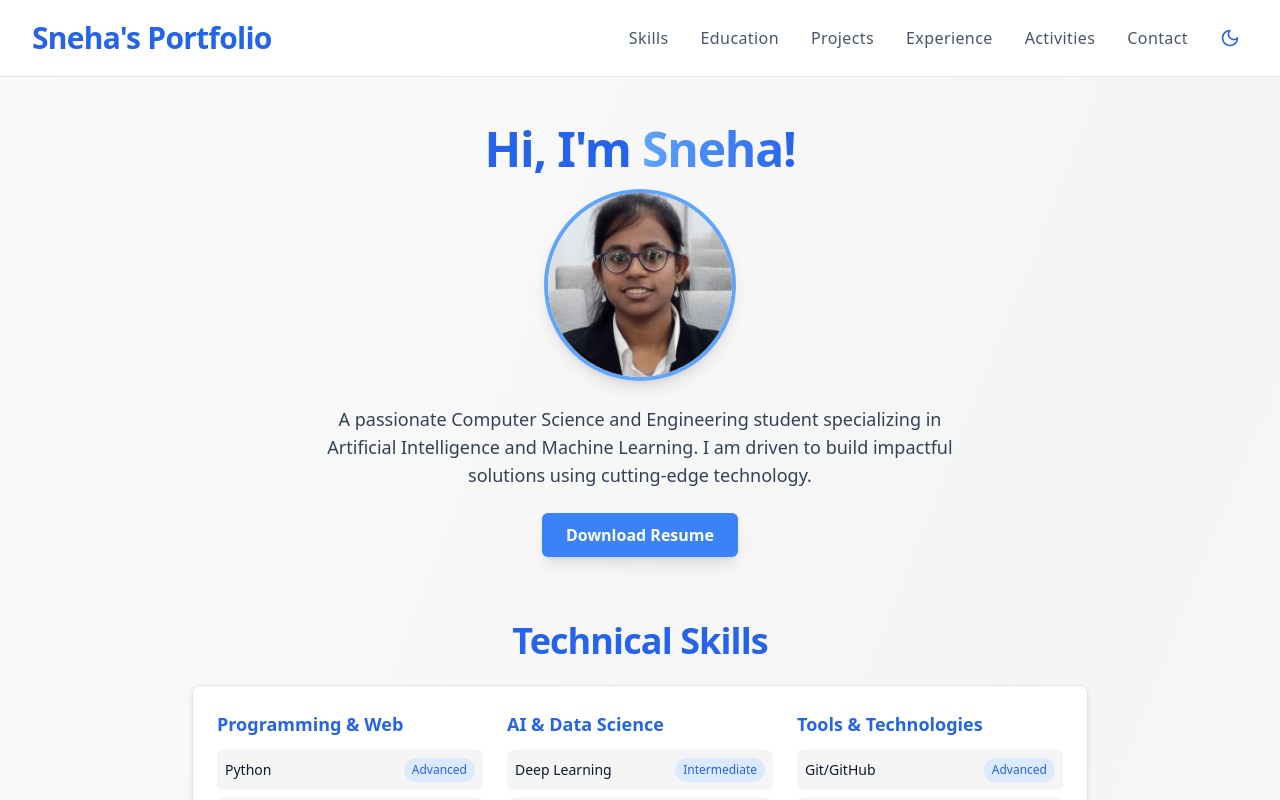
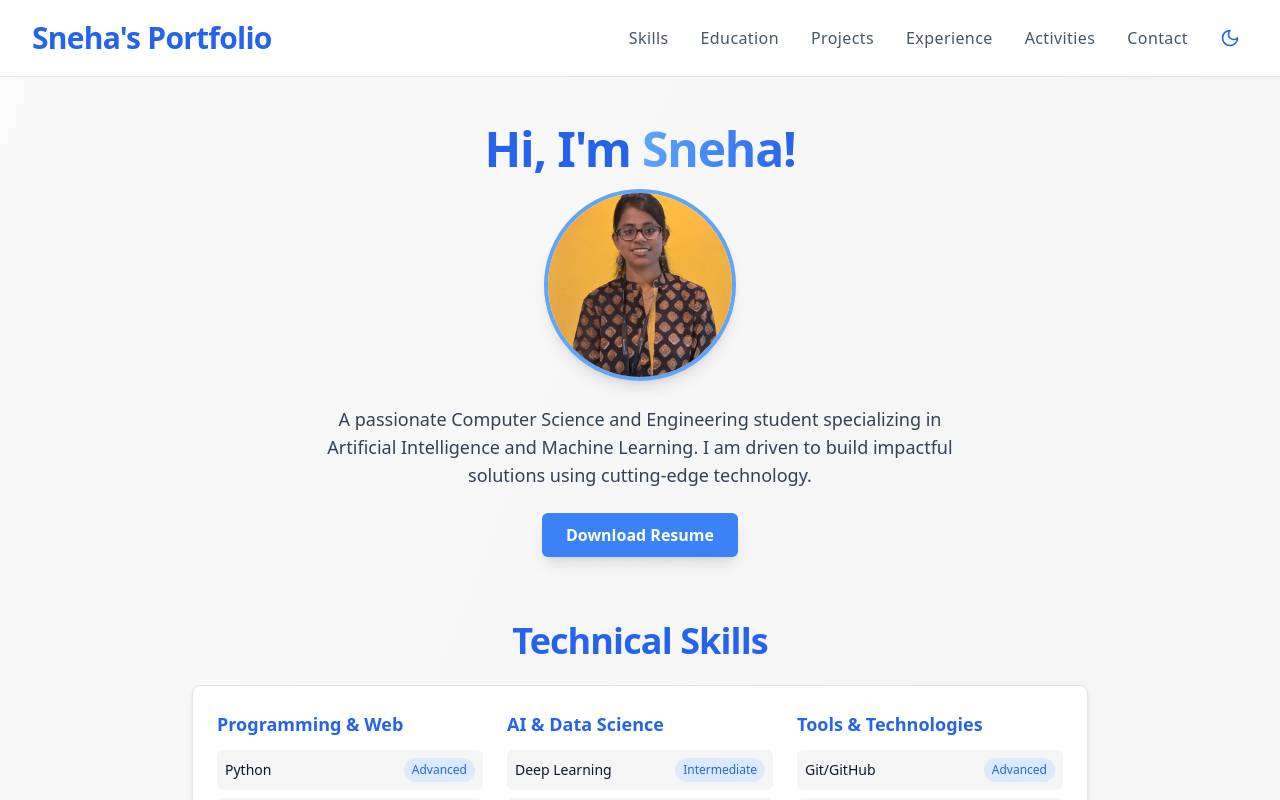
Before and after one commit to snehapm04/Sneha-pm, a Next.js app: page / in a window 1280 px wide. Shown: the top 800 px of the page. Built offline with nearby package versions, Linux system fonts and the light colour scheme.

Commit message:
Update page.js
Profile pic updated

```diff
--- a/app/page.js
+++ b/app/page.js
@@ -109,7 +109,7 @@ const Portfolio = () => {
               }`}
             >
               <Image
-                src="/profile-pic.jpg"
+                src="/IMG-20250904-WA0001.jpg"
                 alt="Sneha's Profile Picture"
                 fill
                 className="object-cover"
```
